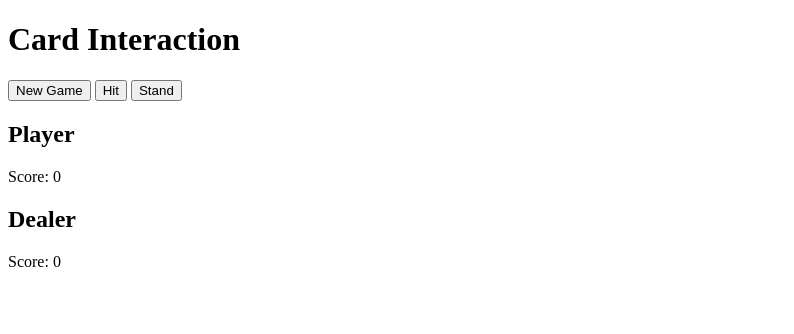
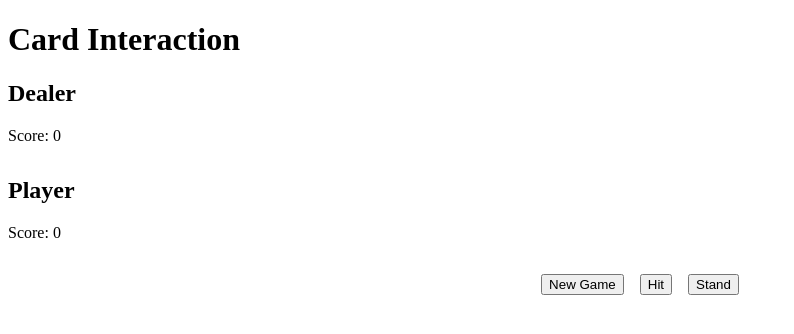
Before and after one commit to lukelin15/CardCounting, a SvelteKit app: page / in a window 1280 px wide. Shown: the top 334 px of the page, without its empty margins (0-794 px from the left). Built offline with nearby package versions, Linux system fonts and the light colour scheme.

Commit message:
fixed weird indexing error

```diff
--- a/src/routes/Card.svelte
+++ b/src/routes/Card.svelte
@@ -93,41 +93,65 @@
 </script>
 
 <main>
-    <button on:click={newGame}>New Game</button>
-    <button on:click={hit}>Hit</button>
-    <button on:click={stand}>Stand</button>
-
-    <div>
-        <h2>Player</h2>
-        {#each playerHand as card (card)}
+    <div id="dealer">
+      <h2>Dealer</h2>
+      <div class="hand">
+        {#each dealerHand as card, i (i)}
         <div class="card">{card}</div>
         {/each}
-        <div>Score: {calculateHand(playerHand)}</div>
+      </div>
+      <div>Score: {calculateHand(dealerHand)}</div>
     </div>
 
-    <div>
-        <h2>Dealer</h2>
-        {#each dealerHand as card (card)}
+    <div id="player">
+      <h2>Player</h2>
+      <div class="hand">
+        {#each playerHand as card, i (i)}
         <div class="card">{card}</div>
         {/each}
-        <div>Score: {calculateHand(dealerHand)}</div>
+      </div>
+      <div>Score: {calculateHand(playerHand)}</div>
+    </div>
+
+    <div id="controls">
+      <button on:click={newGame}>New Game</button>
+      <button on:click={hit}>Hit</button>
+      <button on:click={stand}>Stand</button>
     </div>
 
     {#if gameOver}
-    <div>
-      <h2>Winner</h2>
-      <div>{determineWinner()}</div>
-    </div>
-  {/if}
+        <div>
+            <h2>Winner</h2>
+            <div>{determineWinner()}</div>
+        </div>
+    {/if}
 </main>
 
-  <style>
+<style>
     .card {
-      font-size: 3em;
+      font-size: 1.5em;
       text-align: center;
       padding: 1em;
       border: 1px solid #ccc;
       border-radius: 5px;
       margin: 1em;
+      background-color: white;
+      box-shadow: 0 0 10px rgba(0, 0, 0, 0.15);
     }
-  </style>
+
+    .hand {
+      display: flex;
+      justify-content: center;
+      flex-wrap: wrap;
+    }
+
+    #dealer, #player {
+      margin-bottom: 2em;
+    }
+
+    #controls {
+      display: flex;
+      justify-content: center;
+      gap: 1em;
+    }
+</style>
```
